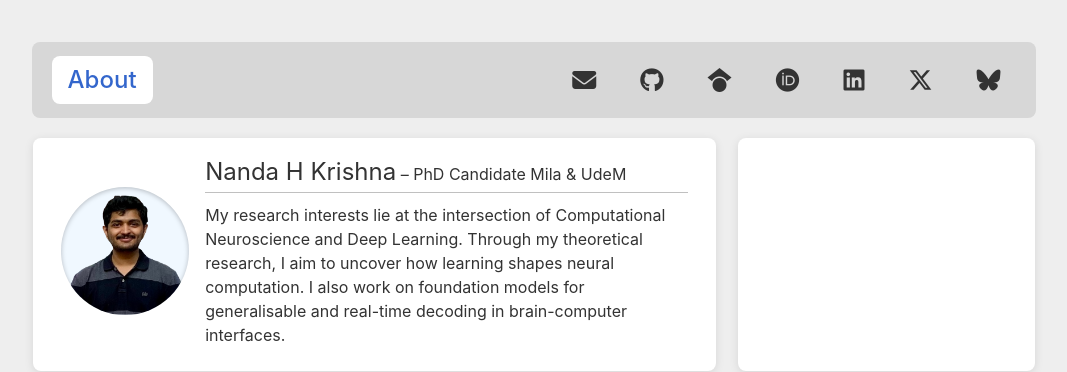
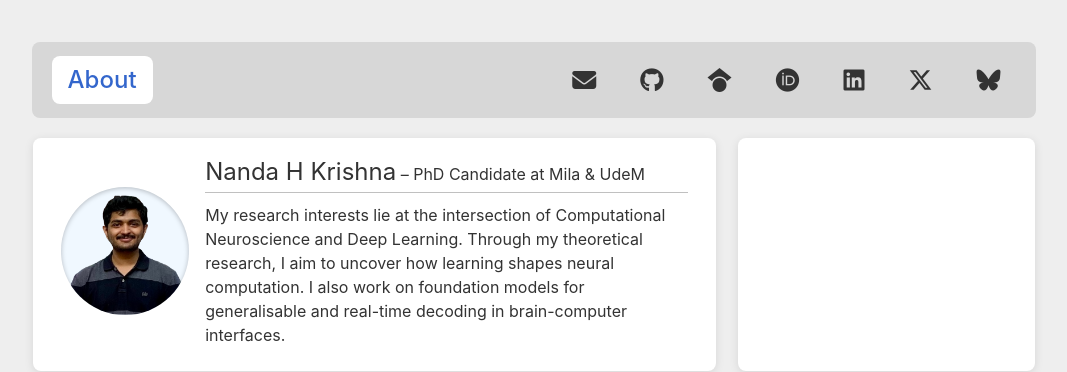
Before and after one commit to nandahkrishna/nandahkrishna.github.io, a Jekyll site: the page built from _pages/about.html, in a window 1280 px wide and 1400 px high. Shown: the top 372 px of the window, without its empty margins (106-1173 px from the left). Built offline with Jekyll 4.4.1, drawn with Linux system fonts in a browser that asks for light colours; a script that is not in the unit is left out; some of the changed text lies outside the part shown.

```diff
--- a/_config.yml
+++ b/_config.yml
@@ -8,7 +8,7 @@ timezone: "America/Montreal"
 # Site Author
 author:
   name: "Nanda H Krishna"
-  tagline: "PhD Candidate Mila & UdeM"
+  tagline: "PhD Candidate at Mila & UdeM"
   avatar: "profile.png"
   og_image: "icon.jpg"
   bio-short: >-
@@ -16,7 +16,7 @@ author:
   bio: >-
     <p>I am a PhD Candidate supervised by <a href='https://www.guillaumelajoie.com' target='_blank' rel='noopener noreferrer'>Guillaume Lajoie</a> at Mila – Quebec AI Institute and Université de Montréal. My research interests lie at the intersection of Computational Neuroscience and Deep Learning. I am specifically interested in developing a theoretical understanding of how learning shapes computation in brains and artificial neural networks. I also work on building foundation models for neuroscience, with the goal of improving decoding in brain-computer interfaces.</p>
 
-    <p>My current projects include modelling the effects of learning histories and curricula on composition generalisation, mechanistically unifying reinforcement learning paradigms using local learning rules, and developing generalisable, real-time decoders for brain-computer interfaces using foundation models of neural activity.</p>
+    <p>My current projects include modelling the effects of learning histories and curricula on compositional generalisation, mechanistically unifying reinforcement learning paradigms using local learning rules, and developing generalisable, real-time decoders for brain-computer interfaces using foundation models of neural activity.</p>
 
     <p>Aside from research, I am passionate about teaching, open science and open source software. Currently, I am an active maintainer of the <a href='https://brew.sh' target='_blank' rel='noopener noreferrer'>Homebrew</a> package manager for macOS (and Linux). Here are some of my other interests: languages, cricket, tennis, comics (manga and manhwa), music (mostly Carnatic, Indian film, and Asian), theatre, and quizzing.</p>
 
```
